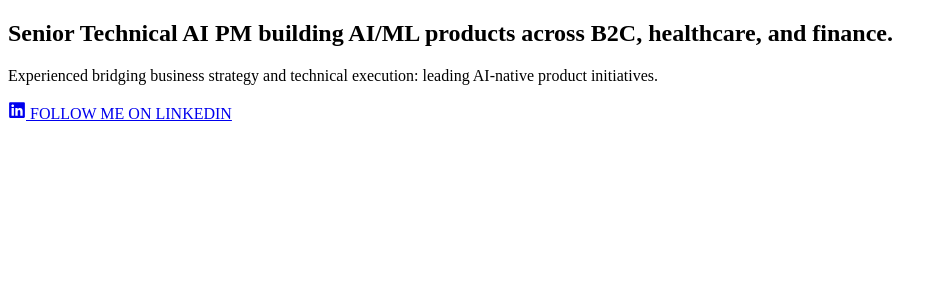
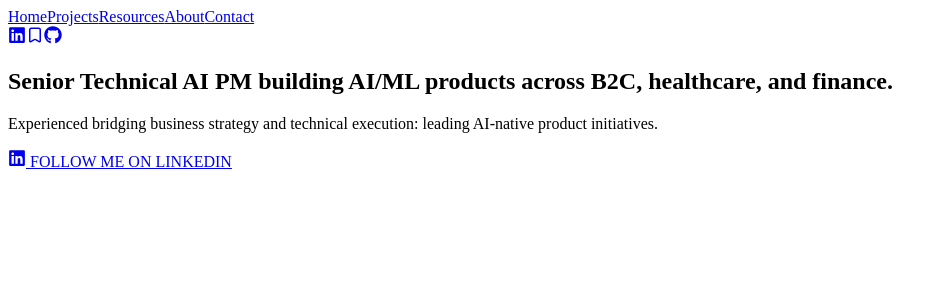
Before and after one commit to buddy2706/mainportfolio, a Next.js app: page / in a window 1280 px wide. Shown: the top 300 px of the page, without its empty margins (0-947 px from the left). Built offline with nearby package versions, Linux system fonts and the light colour scheme; a web font is replaced by a local one.

Commit message:
Update layout.tsx

```diff
--- a/src/app/layout.tsx
+++ b/src/app/layout.tsx
@@ -8,7 +8,7 @@ export default function RootLayout({ children }: { children: React.ReactNode })
   return (
     <html lang="en" className={`${playfair.variable} ${inter.variable}`}>
       <body className="min-h-screen flex flex-col font-sans">
-        <nav />
+        <Nav />
         <div className="flex-1">{children}</div>
         <footer />
       </body>
```
